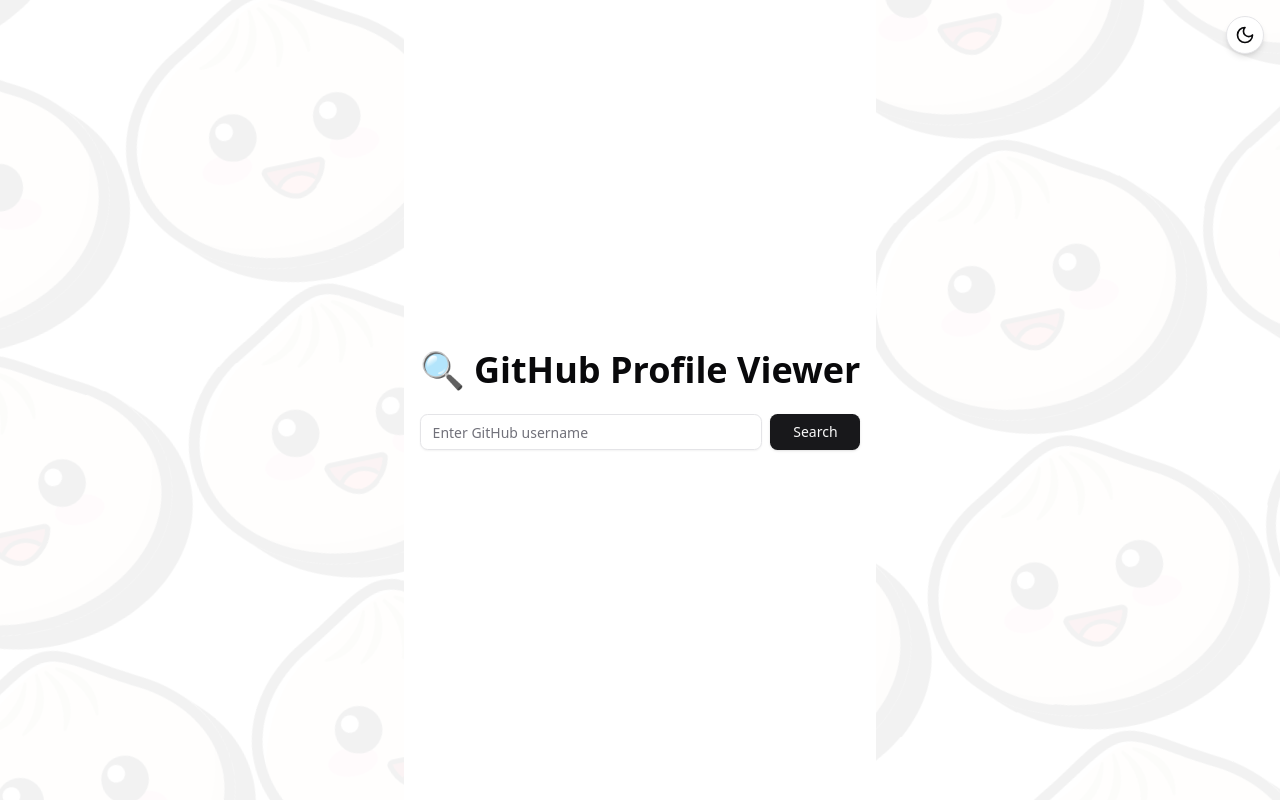
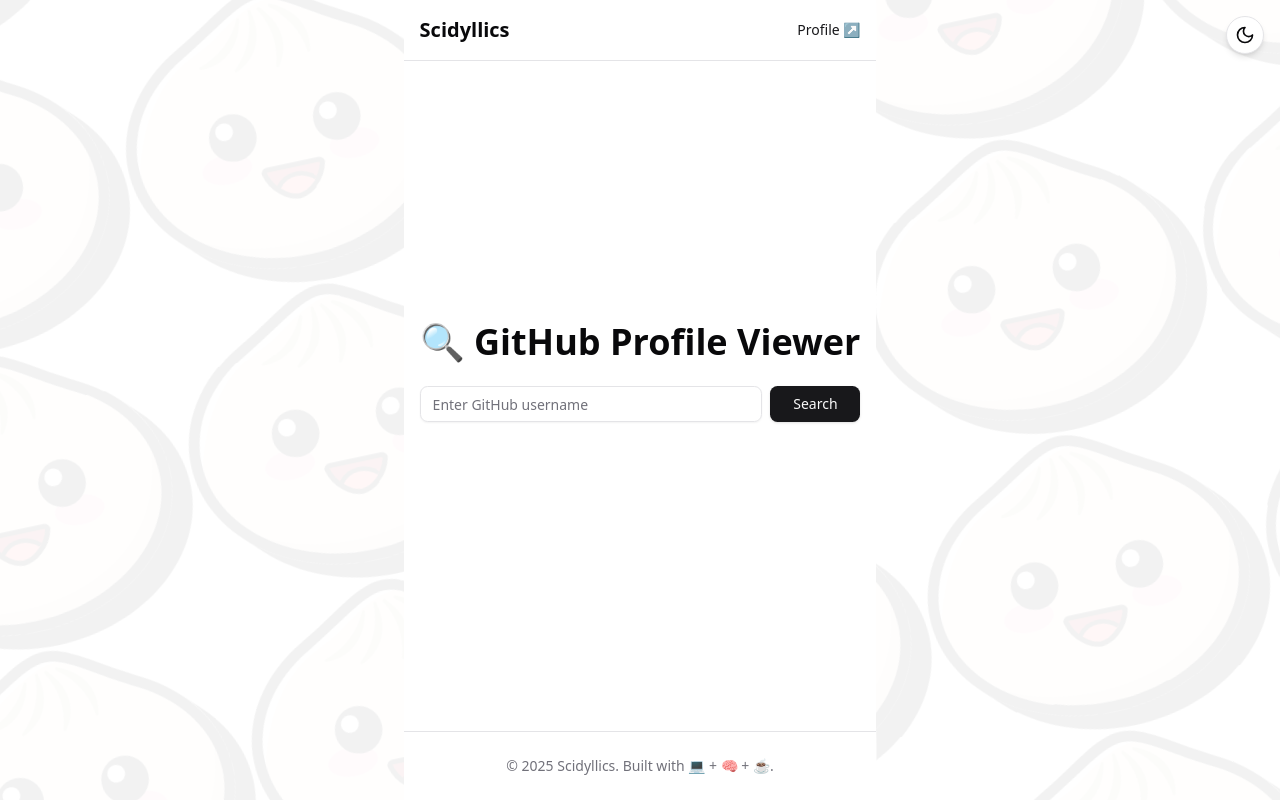
Before and after one commit to mctrinity/github-viewer, a React (Vite) app: page / in a window 1280 px wide. Built offline with nearby package versions, Linux system fonts and the light colour scheme.

Commit message:
add header and footer

```diff
--- a/src/App.tsx
+++ b/src/App.tsx
@@ -8,6 +8,8 @@
 import { ThemeToggle } from "./components/ThemeToggle";
 import { Spinner } from "./components/ui/spinner";
 import { motion } from "framer-motion";
+import { Header } from "./components/Header";
+import { Footer } from "./components/Footer";
 
 export default function App() {
   const [username, setUsername] = useState("");
@@ -49,7 +51,10 @@
   };
 
   return (
-    <div className="min-h-screen bg-background text-foreground flex items-center justify-center px-4 py-12">
+    <div className="min-h-screen bg-background text-foreground flex flex-col">
+      <Header />
+
+      <main className="flex-grow flex items-center justify-center px-4 py-12">
         <ThemeToggle />
         <div className="w-full max-w-xl space-y-6">
           <h1 className="text-4xl font-bold text-center">
@@ -251,6 +256,9 @@
             </>
           )}
         </div>
+      </main>
+
+      <Footer />
     </div>
   );
 }
--- /dev/null
+++ b/src/components/Footer.tsx
@@ -0,0 +1,9 @@
+export function Footer() {
+    return (
+      <footer className="w-full py-6 mt-12 border-t bg-background/75 backdrop-blur text-center text-sm text-muted-foreground">
+        <p>
+          © {new Date().getFullYear()} Scidyllics. Built with 💻 + 🧠 + ☕.
+        </p>
+      </footer>
+    );
+  }
--- /dev/null
+++ b/src/components/Header.tsx
@@ -0,0 +1,17 @@
+export function Header() {
+    return (
+      <header className="w-full py-4 border-b bg-background/75 backdrop-blur sticky top-0 z-10">
+        <div className="max-w-xl mx-auto flex items-center justify-between px-4">
+          <h1 className="text-xl font-bold">Scidyllics</h1>
+          <a
+            href="https://www.scidyllics.com/"
+            target="_blank"
+            rel="noopener noreferrer"
+            className="text-sm text-primary hover:underline"
+          >
+            Profile ↗
+          </a>
+        </div>
+      </header>
+    );
+  }
```
Lines whose indentation alone changed are shown as unchanged.
